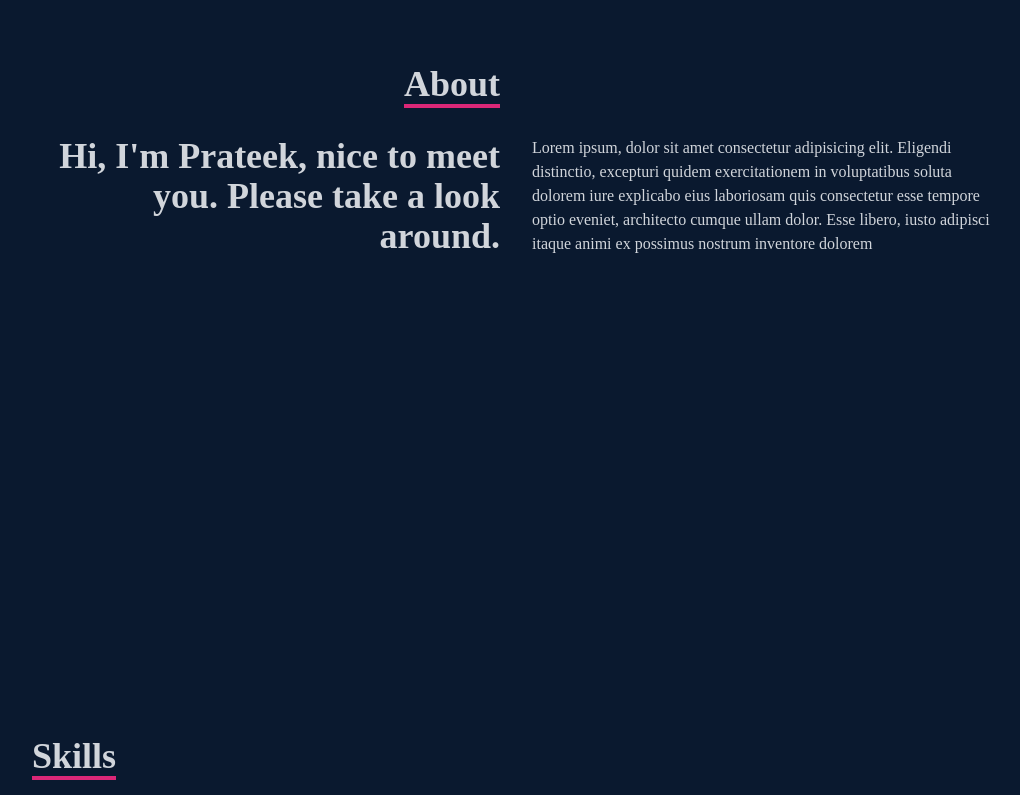
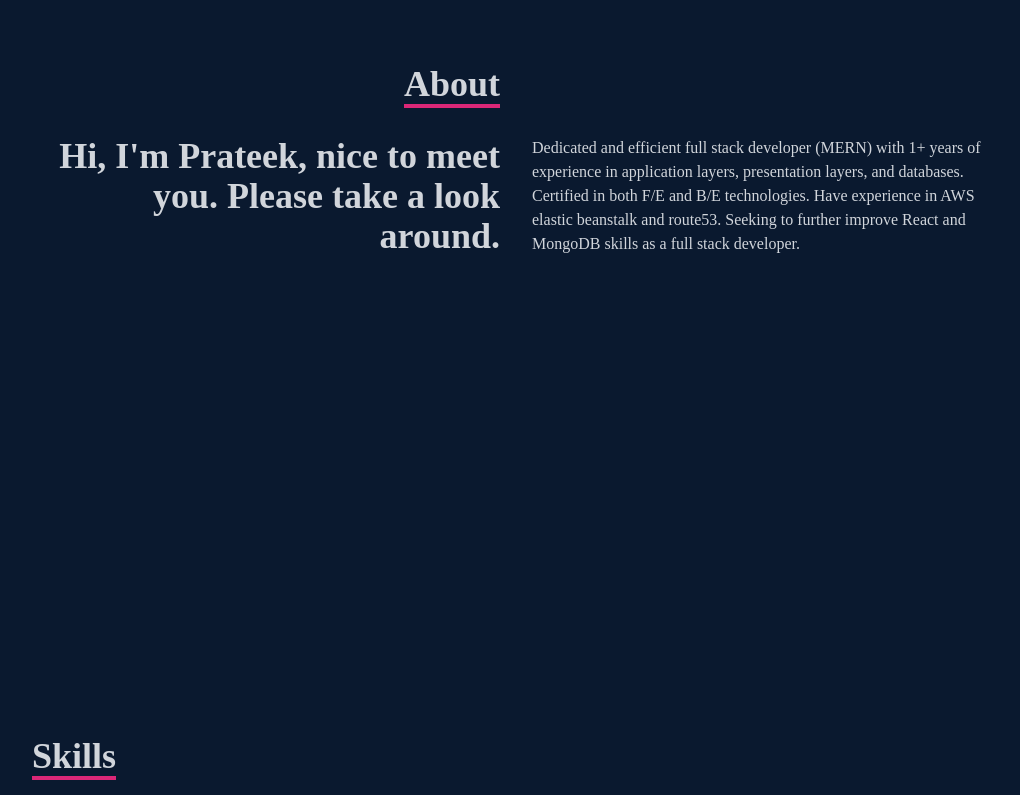
Before and after one commit to Prateek-Srivastav/Portfolio, a React (Create React App) app: page / in a window 1280 px wide. Shown: the part 1040-1835 px from the top of the page, without its empty margins (124-1144 px from the left). Built offline with nearby package versions, Linux system fonts and the light colour scheme.

Commit message:
form input

```diff
--- a/src/components/About.jsx
+++ b/src/components/About.jsx
@@ -18,11 +18,12 @@ const About = () => {
           </div>
           <div className="">
             <p>
-              Lorem ipsum, dolor sit amet consectetur adipisicing elit. Eligendi
-              distinctio, excepturi quidem exercitationem in voluptatibus soluta
-              dolorem iure explicabo eius laboriosam quis consectetur esse
-              tempore optio eveniet, architecto cumque ullam dolor. Esse libero,
-              iusto adipisci itaque animi ex possimus nostrum inventore dolorem
+              Dedicated and efficient full stack developer (MERN) with 1+ years
+              of experience in application layers, presentation layers, and
+              databases. Certified in both F/E and B/E technologies. Have
+              experience in AWS elastic beanstalk and route53. Seeking to
+              further improve React and MongoDB skills as a full stack
+              developer.
             </p>
           </div>
         </div>
--- a/src/components/Contact.jsx
+++ b/src/components/Contact.jsx
@@ -50,7 +50,7 @@ const Contact = () => {
           </p>
         </div>
         <input
-          className="bg-[#30314f] p-2 "
+          className="bg-[#30314f] p-2 text-gray-300"
           type="text"
           placeholder="Name"
           name="name"
@@ -58,7 +58,7 @@ const Contact = () => {
           value={name}
         />
         <input
-          className="my-4  bg-[#30314f] p-2 "
+          className="my-4  bg-[#30314f] p-2 text-gray-300"
           type="email"
           placeholder="Email"
           name="email"
@@ -66,7 +66,7 @@ const Contact = () => {
           value={email}
         />
         <textarea
-          className="bg-[#30314f] p-2 "
+          className="bg-[#30314f] p-2 text-gray-300"
           name="message"
           cols="30"
           rows="10"
--- a/src/components/Work.jsx
+++ b/src/components/Work.jsx
@@ -27,14 +27,14 @@ const Work = () => {
               <span className="text-2xl font-bold text-white tracking-wider">
                 React JS Application
               </span>
-              <div className="pt-8 text-center">
+              <div className="pt-8 text-center ">
                 <a href="/">
-                  <button className="text-center rounded-lg px-4 py-3 m-2 bg-white text-gray-700 font-bold text-lg">
+                  <button className="text-center rounded px-4 py-2 m-2 bg-white text-gray-700 font-bold text-lg">
                     Demo
                   </button>
                 </a>
                 <a href="/">
-                  <button className="text-center rounded-lg px-4 py-3 m-2 bg-white text-gray-700 font-bold text-lg">
+                  <button className="text-center rounded px-4 py-2 m-2 bg-white text-gray-700 font-bold text-lg">
                     Code
                   </button>
                 </a>
@@ -52,12 +52,12 @@ const Work = () => {
               </span>
               <div className="pt-8 text-center">
                 <a href="/">
-                  <button className="text-center rounded-lg px-4 py-3 m-2 bg-white text-gray-700 font-bold text-lg">
+                  <button className="text-center rounded px-4 py-2 m-2 bg-white text-gray-700 font-bold text-lg">
                     Demo
                   </button>
                 </a>
                 <a href="/">
-                  <button className="text-center rounded-lg px-4 py-3 m-2 bg-white text-gray-700 font-bold text-lg">
+                  <button className="text-center rounded px-4 py-2 m-2 bg-white text-gray-700 font-bold text-lg">
                     Code
                   </button>
                 </a>
@@ -75,12 +75,12 @@ const Work = () => {
               </span>
               <div className="pt-8 text-center">
                 <a href="/">
-                  <button className="text-center rounded-lg px-4 py-3 m-2 bg-white text-gray-700 font-bold text-lg">
+                  <button className="text-center rounded px-4 py-2 m-2 bg-white text-gray-700 font-bold text-lg">
                     Demo
                   </button>
                 </a>
                 <a href="/">
-                  <button className="text-center rounded-lg px-4 py-3 m-2 bg-white text-gray-700 font-bold text-lg">
+                  <button className="text-center rounded px-4 py-2 m-2 bg-white text-gray-700 font-bold text-lg">
                     Code
                   </button>
                 </a>
@@ -98,12 +98,12 @@ const Work = () => {
               </span>
               <div className="pt-8 text-center">
                 <a href="/">
-                  <button className="text-center rounded-lg px-4 py-3 m-2 bg-white text-gray-700 font-bold text-lg">
+                  <button className="text-center rounded px-4 py-2 m-2 bg-white text-gray-700 font-bold text-lg">
                     Demo
                   </button>
                 </a>
                 <a href="/">
-                  <button className="text-center rounded-lg px-4 py-3 m-2 bg-white text-gray-700 font-bold text-lg">
+                  <button className="text-center rounded px-4 py-2 m-2 bg-white text-gray-700 font-bold text-lg">
                     Code
                   </button>
                 </a>
@@ -121,12 +121,12 @@ const Work = () => {
               </span>
               <div className="pt-8 text-center">
                 <a href="/">
-                  <button className="text-center rounded-lg px-4 py-3 m-2 bg-white text-gray-700 font-bold text-lg">
+                  <button className="text-center rounded px-4 py-2 m-2 bg-white text-gray-700 font-bold text-lg">
                     Demo
                   </button>
                 </a>
                 <a href="/">
-                  <button className="text-center rounded-lg px-4 py-3 m-2 bg-white text-gray-700 font-bold text-lg">
+                  <button className="text-center rounded px-4 py-2 m-2 bg-white text-gray-700 font-bold text-lg">
                     Code
                   </button>
                 </a>
@@ -144,12 +144,12 @@ const Work = () => {
               </span>
               <div className="pt-8 text-center">
                 <a href="/">
-                  <button className="text-center rounded-lg px-4 py-3 m-2 bg-white text-gray-700 font-bold text-lg">
+                  <button className="text-center rounded px-4 py-2 m-2 bg-white text-gray-700 font-bold text-lg">
                     Demo
                   </button>
                 </a>
                 <a href="/">
-                  <button className="text-center rounded-lg px-4 py-3 m-2 bg-white text-gray-700 font-bold text-lg">
+                  <button className="text-center rounded px-4 p m-2 bg-white text-gray-700 font-bold text-lg">
                     Code
                   </button>
                 </a>
```
